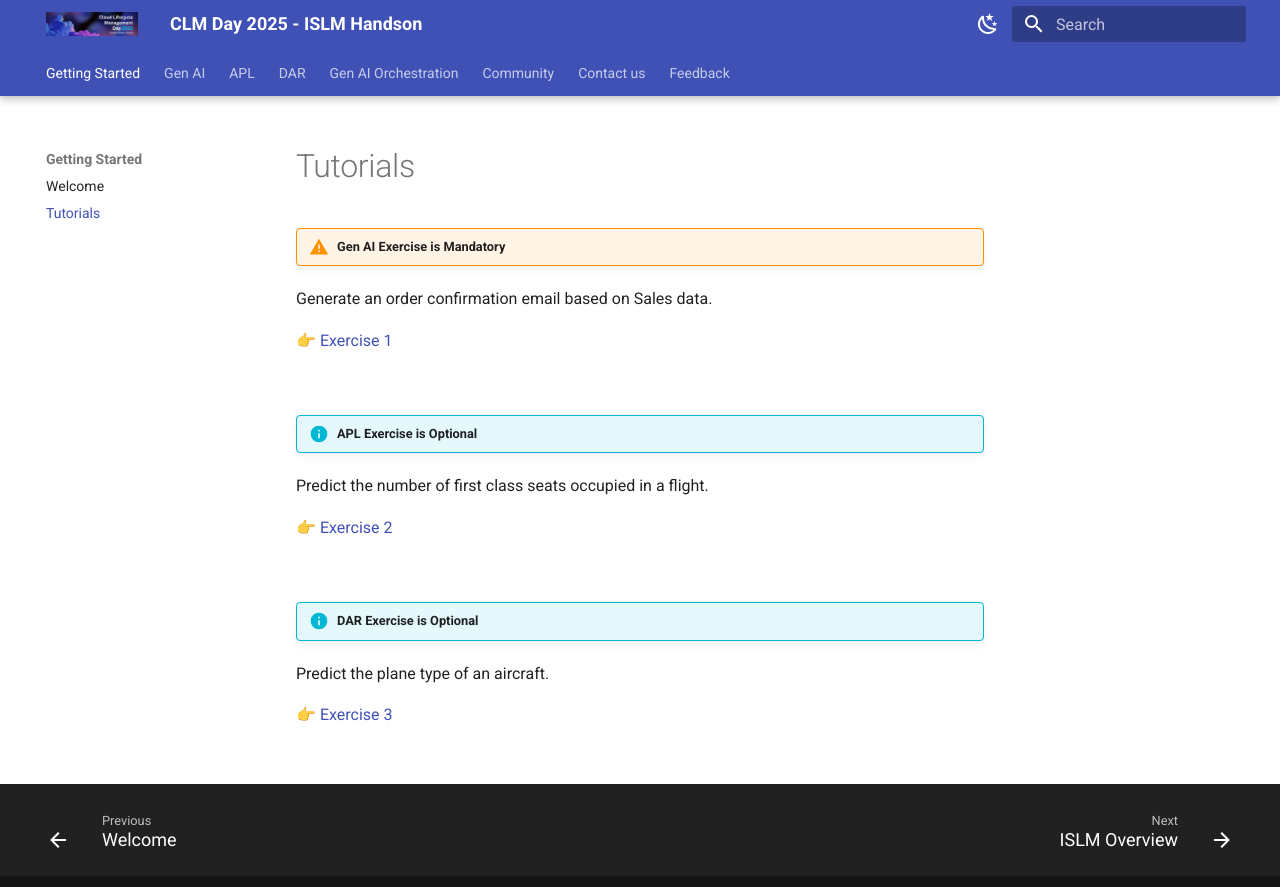
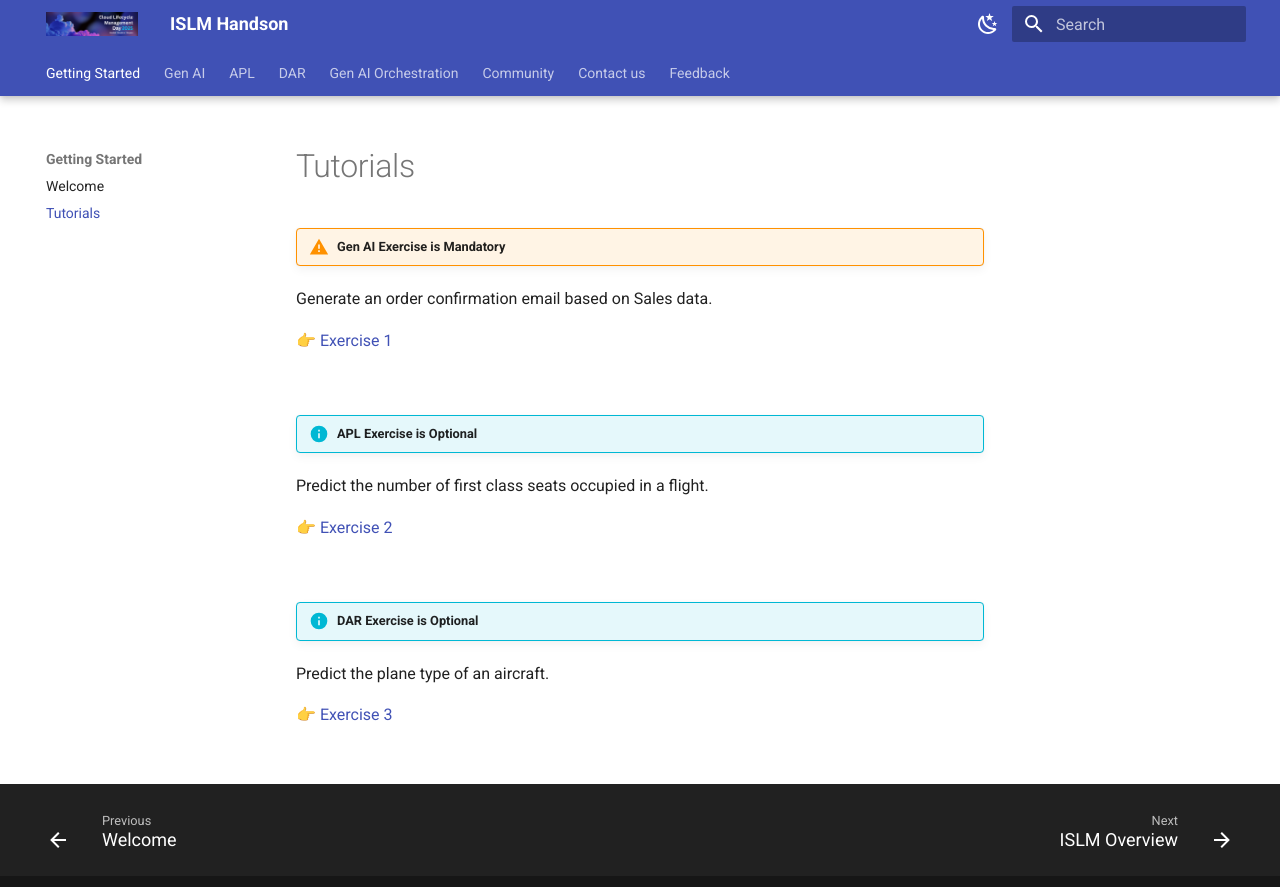
Before and after one commit to SAP-CLM-SL/ISLM, an MkDocs documentation site: the page built from docs/Gettingstarted/tutorials.md, in a window 1280 px wide. Shown: the top 887 px of the page. Built offline with MkDocs 1.6.1 and Material for MkDocs 9.7.7, drawn with Linux system fonts in a browser that asks for light colours.

Commit message:
Update mkdocs.yml

```diff
--- a/mkdocs.yml
+++ b/mkdocs.yml
@@ -1,4 +1,4 @@
-site_name: CLM Day 2025 - ISLM Handson
+site_name: ISLM Handson
 site_url: https://sap-clm-sl.github.io/ISLM/
 theme:
   name: material
```
